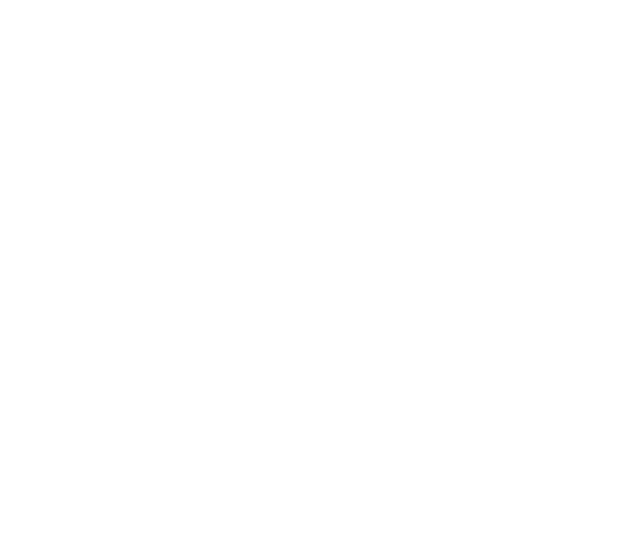
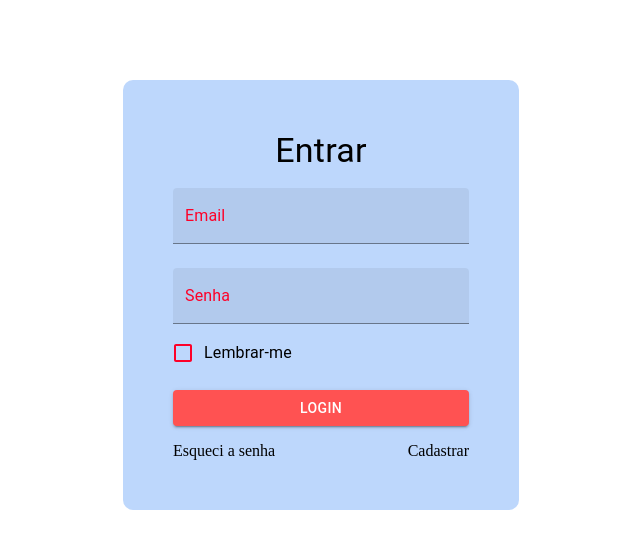
Before and after one commit to jujubusch/Catalogo-Virtual, a React (Create React App) app: page /login in a window 1280 px wide. Shown: the top 548 px of the page, without its empty margins (319-959 px from the left). Built offline with nearby package versions, Linux system fonts and the light colour scheme.

Commit message:
Finalização da Pagina de Login

```diff
--- a/package.json
+++ b/package.json
@@ -3,11 +3,15 @@
   "version": "0.1.0",
   "private": true,
   "dependencies": {
+    "@emotion/react": "^11.11.1",
+    "@emotion/styled": "^11.11.0",
+    "@mui/material": "^5.14.8",
     "@testing-library/jest-dom": "^5.17.0",
     "@testing-library/react": "^13.4.0",
     "@testing-library/user-event": "^13.5.0",
     "react": "^18.2.0",
     "react-dom": "^18.2.0",
+    "react-router-dom": "^6.15.0",
     "react-scripts": "5.0.1",
     "web-vitals": "^2.1.4"
   },
--- a/src/App.js
+++ b/src/App.js
@@ -1,7 +1,13 @@
-function App(props) {
+import { Avatar, Button } from "@mui/material";
+
+function App() {
   return (
     <>
+    <h1>Home</h1>
+    <Button variant="contained">Contained</Button>
+    <Avatar alt="Ana Busch" src="/static/images/avatar/3.jpg" />
     </>
   );
 }
+
 export default App;
--- a/src/index.js
+++ b/src/index.js
@@ -1,10 +1,21 @@
 import React from 'react';
 import ReactDOM from 'react-dom/client';
 import App from "./App"
+import { createBrowserRouter, RouterProvider } from 'react-router-dom';
+import Login from "./login"
+
+const router = createBrowserRouter([
+  {
+    path: "/",
+    element: <App />
+  },
+  {
+    path: "/login",
+    element: <Login />
+  }
+]);
 
 const root = ReactDOM.createRoot(document.getElementById('root'));
 root.render(
-  <React.StrictMode>
-    <App nota="6" />
-  </React.StrictMode>
+  <RouterProvider router={router} />
 );
--- /dev/null
+++ b/src/login.jsx
@@ -0,0 +1,129 @@
+import { Box, Button, Checkbox, Container, FormControl, FormControlLabel, Grid, TextField, Typography } from '@mui/material'
+import React from 'react'
+import { createTheme, ThemeProvider } from '@mui/material/styles';
+import { useState, useEffect } from 'react';
+import { useNavigate, json } from 'react-router-dom';
+
+const theme = createTheme({
+    palette: {
+        mode: 'light',
+    primary: {
+      main: '#ff5252',
+    },
+    secondary: {
+      main: '#f50057',
+    },
+    background: {
+      default: '#e5acff',
+      paper: '#cafbfb',
+    },
+    text: {
+      primary: 'rgba(0,0,0,0.87)',
+      secondary: '#fd0128',
+      disabled: '#fd0531',
+      hint: '#000000',
+    },
+    }
+});
+
+function Login() {
+
+    const [ email, setEmail ] = useState( "" );
+    const [ senha, setSenha ] = useState( "" );
+    const [ lembrar, setLembrar ] = useState( false );
+    const [ login, setLogin ] = useState( false );
+    const [ erro, setErro ] = useState( false );
+    const navigate = useNavigate();
+
+    useEffect( () => {
+
+        if( login ) {
+            localStorage.setItem( "usuario" , JSON.stringify( {email: email } ) );
+            setEmail( "" );
+            setSenha( "" );
+            navigate( "/" );
+        }
+
+    }, [ login ] );
+
+function Autenticar( evento )
+{
+    evento.preventDefault();
+    fetch( "https://api.escuelajs.co/api/v1/auth/login", {
+        method:"POST",
+        headers: {
+            'Content-Type': 'application/json'
+        },
+        body: JSON.stringify(
+            {
+                email: email,
+                password: senha
+            }
+        )
+    } )
+    .then( (resposta) => resposta.json() )
+    .then( (json) => {
+
+        if( json.statusCode === 401 ) {
+            setErro( true );
+        } else {
+            setLogin( true );
+        }
+    } )
+    .catch( ( erro ) => { setErro( true ) } )
+
+}
+
+  return (
+    <ThemeProvider theme={theme}>
+        <Container component="section" maxWidth="xs">
+        <Box
+        sx={{
+            mt: 10,
+            backgroundColor: "#BDD7FC",
+            padding: "50px",
+            borderRadius: "10px",
+            display: "flex",
+            flexDirection: "column",
+            alignItems: "center"
+        }}
+        >
+            <Typography component="h1" variant='h4'>Entrar</Typography>
+            <Box component="form" onSubmit={Autenticar}>
+                <TextField
+                type="Email"
+                label="Email"
+                variant="filled"
+                margin="normal"
+                value={email}
+                onChange={ (e) => setEmail( e.target.value ) }
+                fullWidth/>
+                <TextField
+                type="password"
+                label="Senha"
+                variant="filled"
+                margin="normal"
+                value={senha}
+                onChange={ (e) => setSenha( e.target.value ) }
+                fullWidth/>
+                <FormControlLabel
+                    control={ <Checkbox value="lembrar" name="lembrar" onChange={ (e) => setLembrar( !lembrar ) } />}
+                    label="Lembrar-me"
+                />
+                <Button type="submit" variant="contained" fullWidth sx={ { mt: 2, mb: 2 } }>Login</Button>
+                <Grid container>
+                    <Grid item xs>
+                        Esqueci a senha
+                    </Grid>
+                    <Grid item>
+                        Cadastrar
+                    </Grid>
+                </Grid>
+            </Box>
+        </Box>
+        </Container>
+    </ThemeProvider>
+  )
+}
+
+export default Login
```
Also changed, not shown: src/components/BoasVindas.jsx (deleted, +0 -18 lines), src/components/Contador.jsx (deleted, +0 -24 lines), src/components/ExibeNota.jsx (deleted, +0 -14 lines), 1 other file (tests, documents, lock files or other folders).
